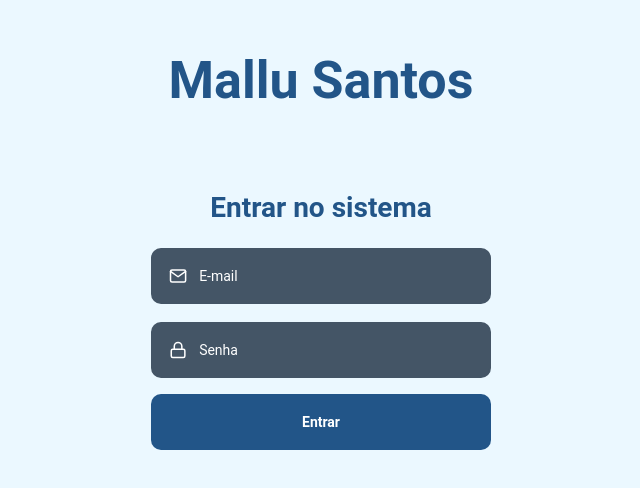
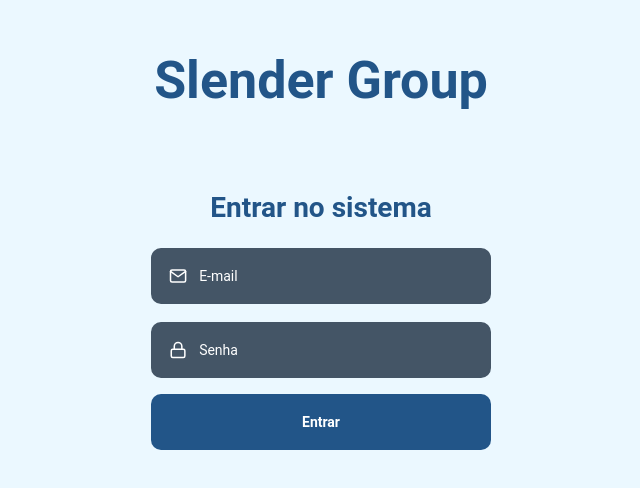
Before and after one commit to paolorampazzo/medica, a React (Create React App) app: page / in a window 1280 px wide. Shown: the top 488 px of the page, without its empty margins (319-959 px from the left). Built offline with nearby package versions, Linux system fonts and the light colour scheme; no server answers.

Commit message:
Tentar arrumar formulario

```diff
--- a/src/pages/SignIn/index.tsx
+++ b/src/pages/SignIn/index.tsx
@@ -5,6 +5,7 @@ import { FiMail, FiLock } from 'react-icons/fi';
 import { useToast } from '../../context/ToastContext';
 import { Container, Header, Content, Input } from './styles';
 import { useAuth } from '../../context/AuthContext';
+import logo from '../../logo_v1 (1).webp';
 
 const SignIn: React.FC = () => {
   // const history = useHistory();
@@ -50,7 +51,7 @@ const SignIn: React.FC = () => {
   return (
     <Container>
       <Content>
-        <Header>Mallu Santos</Header>
+        <Header>Slender Group</Header>
         <form onSubmit={handleSubmit}>
           <h1>Entrar no sistema</h1>
 
--- a/src/pages/SignIn/styles.ts
+++ b/src/pages/SignIn/styles.ts
@@ -54,6 +54,10 @@ export const Content = styled.div`
       color: #225588;
     }
 
+    div {
+      background: #445566;
+    }
+
     input {
       background: #445566;
       /* border-radius: 10px; */
--- a/src/styles/global.ts
+++ b/src/styles/global.ts
@@ -31,6 +31,10 @@ body, input, button {
   font: 14px 'Roboto', sans-serif;
 }
 
+input {
+  background: transparent;
+}
+
 a {
   text-decoration: none;
 }
```
Also changed, not shown: 8 other files (tests, documents, lock files or other folders).
